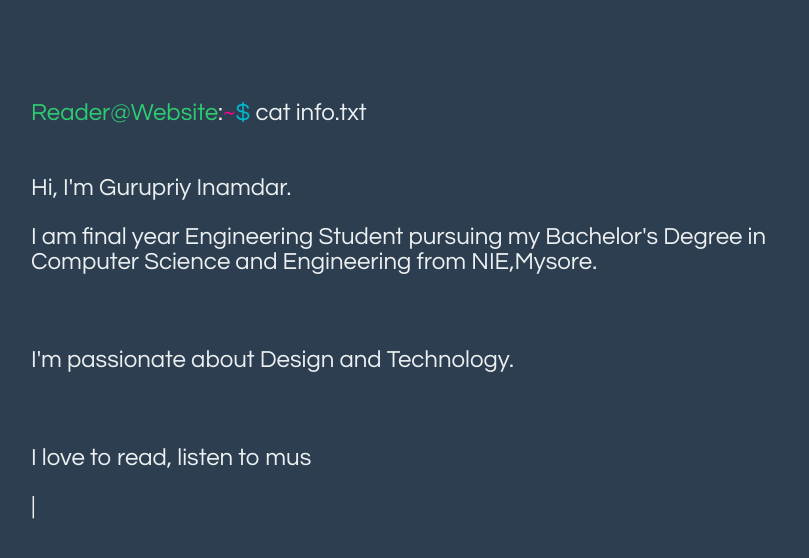
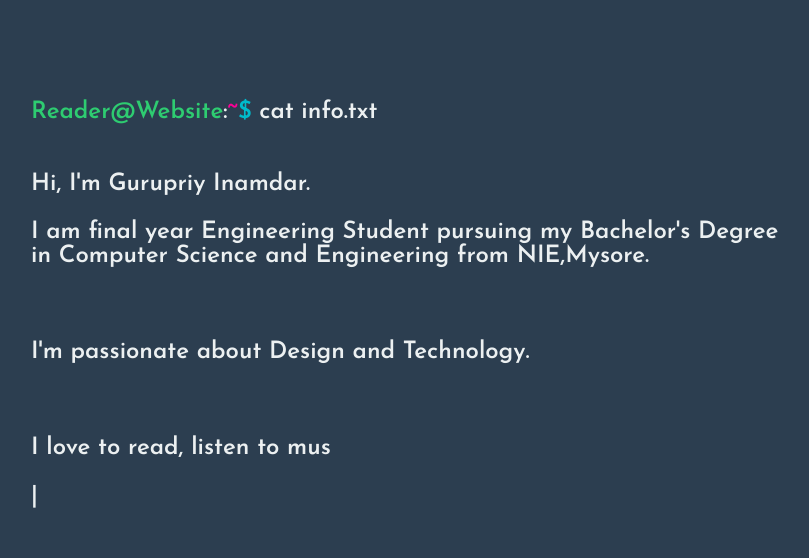
Before and after one commit to Gurupriy/Gurupriy, a plain HTML site: page index.html in a window 1280 px wide. Shown: the whole page, without its empty margins (234-1043 px from the left). Drawn offline with nearby package versions, Linux system fonts and the light colour scheme.

Commit message:
Resume update

```diff
--- a/index.html
+++ b/index.html
@@ -30,7 +30,7 @@ THE SOFTWARE.
 		background-color: #2c3e50
 	}
 	#console {
-		font-family:'Questrial',sans-serif;;
+		font-family:'Josefin Sans',serif;;
 		color:#ecf0f1;
 		width:750px;
 		margin-left:auto;
```
Also changed, not shown: 1 other file.
